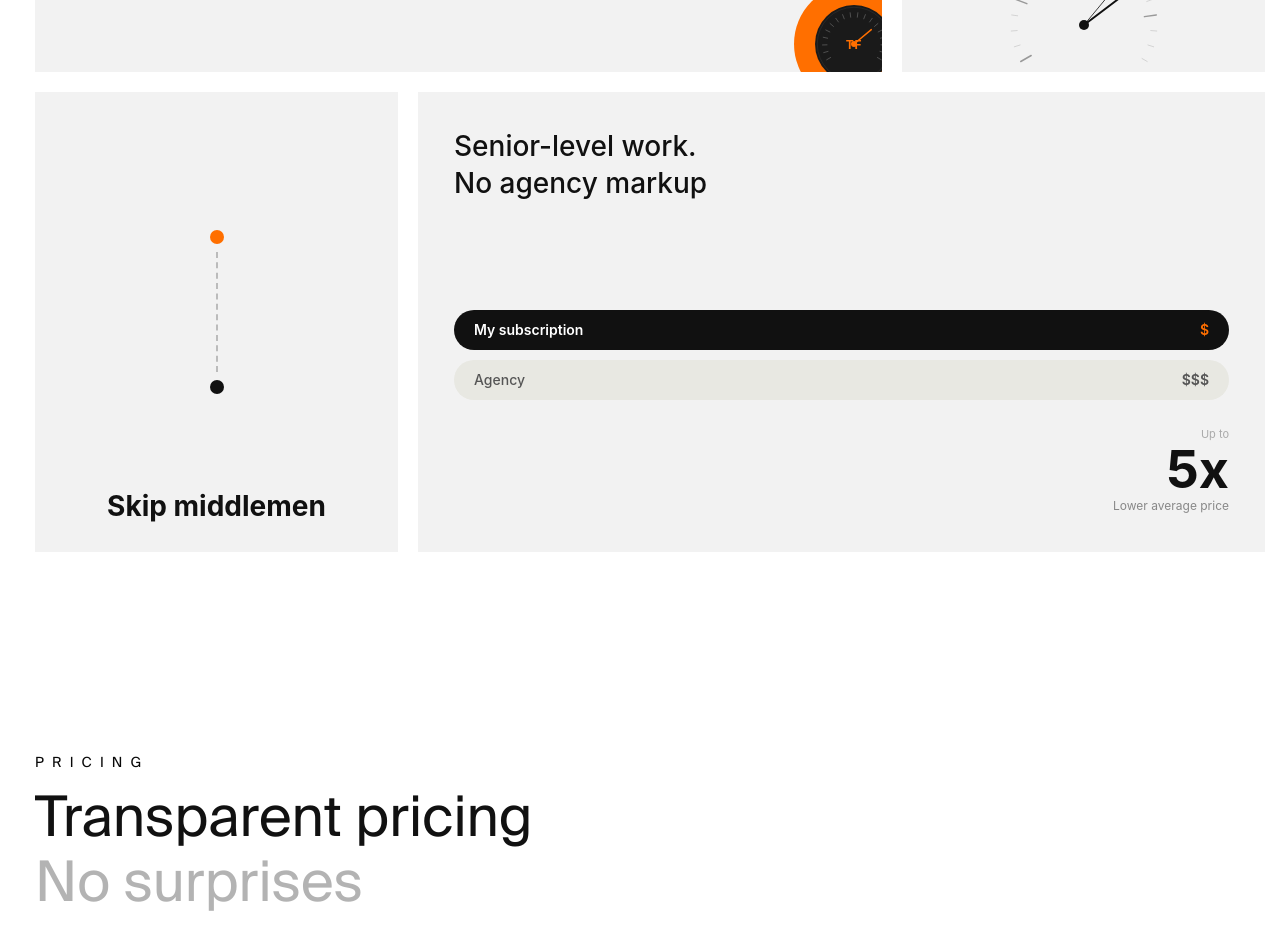
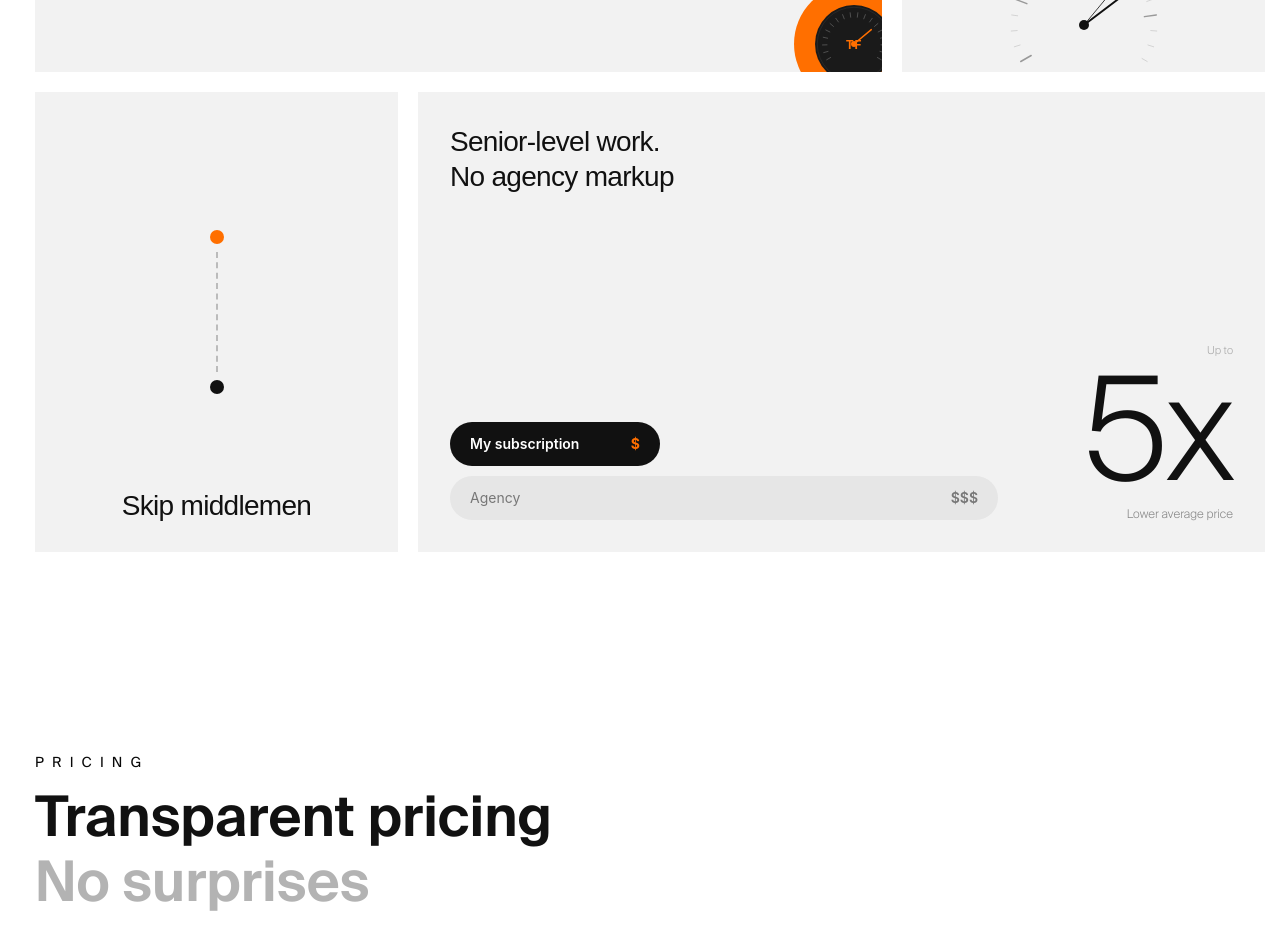
Before and after one commit to dev-loadingitsolutions/Talha-Porfolio, a React (Vite) app: page / in a window 1280 px wide. Shown: the part 6680-7614 px from the top of the page. Built offline with nearby package versions, Linux system fonts and the light colour scheme.

Commit message:
New Section updated of Built BY Me

```diff
--- a/src/components/BuiltByMe.jsx
+++ b/src/components/BuiltByMe.jsx
@@ -180,7 +180,7 @@ function SkipMiddlemenCard() {
         <div style={{ width: 1, height: 120, borderLeft: '2px dashed #bbb', margin: '8px 0' }} />
         <div style={{ width: 14, height: 14, borderRadius: '50%', background: '#111' }} />
       </div>
-      <p style={{ fontSize: 28, fontWeight: 700, color: '#111', margin: 0, textAlign: 'center' }}>
+      <p className='tracking-tight' style={{ fontSize: 28,  color: '#111', margin: 0, textAlign: 'center' }}>
         Skip middlemen
       </p>
     </div>
@@ -188,36 +188,52 @@ function SkipMiddlemenCard() {
 }
 
 // ── Senior Work Card ──────────────────────────────────────────────────────────
-function SeniorWorkCard() {
+ function SeniorWorkCard() {
   return (
-    <div style={{
-      background: '#f2f2f2', padding: '36px',
-      display: 'flex', flexDirection: 'column',
-      justifyContent: 'space-between', minHeight: 320,
-    }}>
-      <h3 style={{ fontSize: 28, fontWeight: 500, color: '#111', margin: '0 0 32px', lineHeight: 1.3 }}>
-        Senior-level work.<br />No agency markup
-      </h3>
-      <div style={{ display: 'flex', flexDirection: 'column', gap: 10, flex: 1, justifyContent: 'flex-end' }}>
-        <div style={{
-          display: 'flex', alignItems: 'center', justifyContent: 'space-between',
-          background: '#111', borderRadius: 40, padding: '10px 20px',
-        }}>
-          <span style={{ fontSize: 14, fontWeight: 600, color: '#fff' }}>My subscription</span>
-          <span style={{ fontSize: 14, fontWeight: 600, color: '#FF6F00' }}>$</span>
+    <div className="bg-[#f2f2f2] w-full  min-h-[420px] p-8 flex flex-col relative overflow-hidden">
+
+      {/* Top Row: Heading + Green circle (partially cropped top-right) */}
+      <div className="flex justify-between items-start">
+        <h2 className="text-[28px] font-normal text-[#111111] leading-tight tracking-tight">
+          Senior-level work.<br />No agency markup
+        </h2>
+
+        {/* Green circle — partially cut off like in screenshot */}
+
+      </div>
+
+      {/* Push pills to bottom */}
+      <div className="flex-1" />
+
+      {/* Comparison Pills */}
+      <div className='flex w-full justify-between items-end'>
+        <div className="flex flex-col gap-[10px] w-[70%]">
+          {/* My subscription - dark pill */}
+          <div className="flex items-center justify-between bg-[#111111] w-[210px] rounded-full px-[20px] py-[12px]">
+            <span className="text-white text-[14px] font-semibold">My subscription</span>
+            <span className="text-[#ff6f00] text-[14px] font-bold">$</span>
+          </div>
+
+          {/* Agency - light pill */}
+          <div className="flex items-center w-[100%] justify-between bg-[#e6e6e6] rounded-full px-[20px] py-[12px]">
+            <span className="text-[#777] text-[14px] font-normal">Agency</span>
+            <span className="text-[#777] text-[14px] font-semibold">$$$</span>
+          </div>
         </div>
-        <div style={{
-          display: 'flex', alignItems: 'center', justifyContent: 'space-between',
-          background: '#e8e8e2', borderRadius: 40, padding: '10px 20px',
-        }}>
-          <span style={{ fontSize: 14, fontWeight: 500, color: '#555' }}>Agency</span>
-          <span style={{ fontSize: 14, fontWeight: 600, color: '#555' }}>$$$</span>
+
+        {/* 5x stat — bottom right */}
+        <div className="flex justify-end mt-5">
+          <div className="text-right">
+            <p className="text-[11px] text-[#aaa] leading-none mb-1">Up to</p>
+            <p
+              className="text-[#111111] leading-none"
+              style={{ fontSize: 144, fontWeight: 100, letterSpacing: "-2px" }}
+            >
+              5x
+            </p>
+            <p className="text-[12px] text-[#888] leading-none mt-1">Lower average price</p>
+          </div>
         </div>
-      </div>
-      <div style={{ textAlign: 'right', marginTop: 24 }}>
-        <p style={{ fontSize: 11, color: '#aaa', margin: 0 }}>Up to</p>
-        <p style={{ fontSize: 52, fontWeight: 700, color: '#111', margin: 0, lineHeight: 1 }}>5x</p>
-        <p style={{ fontSize: 12, color: '#888', margin: 0 }}>Lower average price</p>
       </div>
     </div>
   );
--- a/src/index.css
+++ b/src/index.css
@@ -471,3 +471,17 @@ body {
   padding: 40px 0px !important;
 }
 }
+
+
+.tracking-tight{
+  font-size: 28px;
+  font-family: 'Suisse Intl normal', sans-serif;
+}
+
+.PricingHead{
+  font-size: 40px;
+  font-family: 'Suisse Intl semi-bold', sans-serif;
+}
+.leading-none{
+  font-family:'Suisse Intl light', sans-serif;
+}
```
